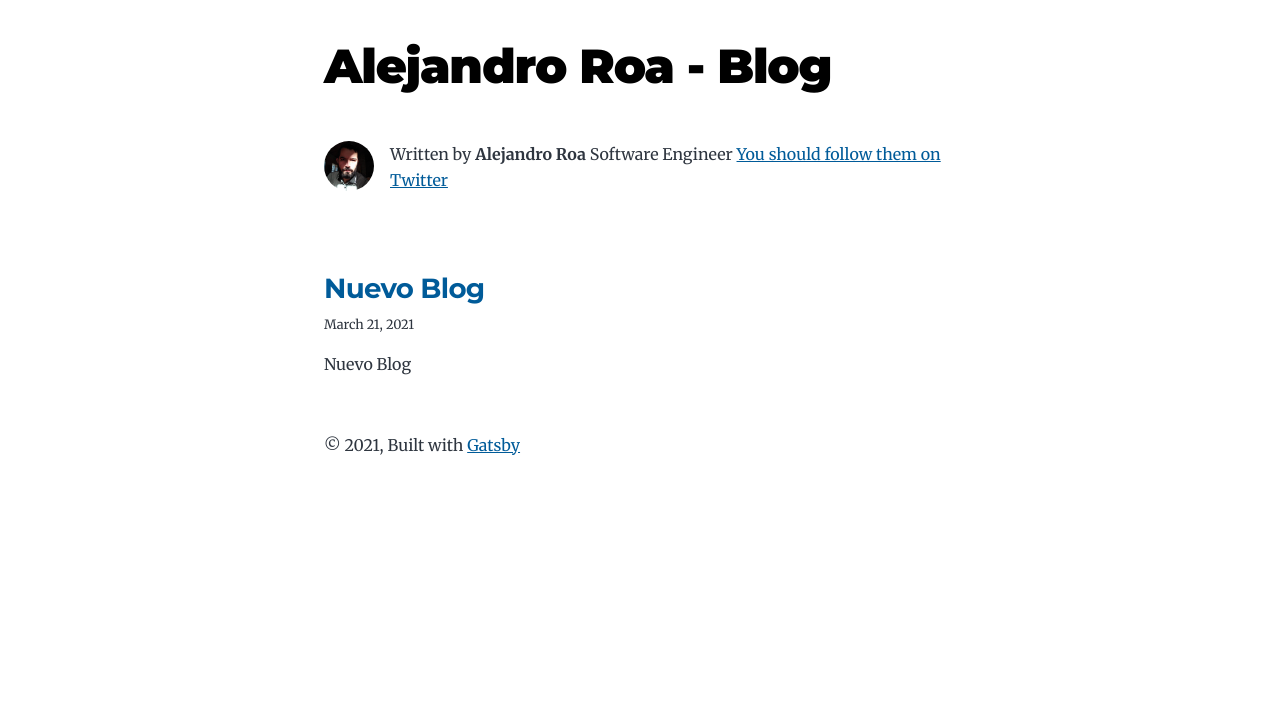
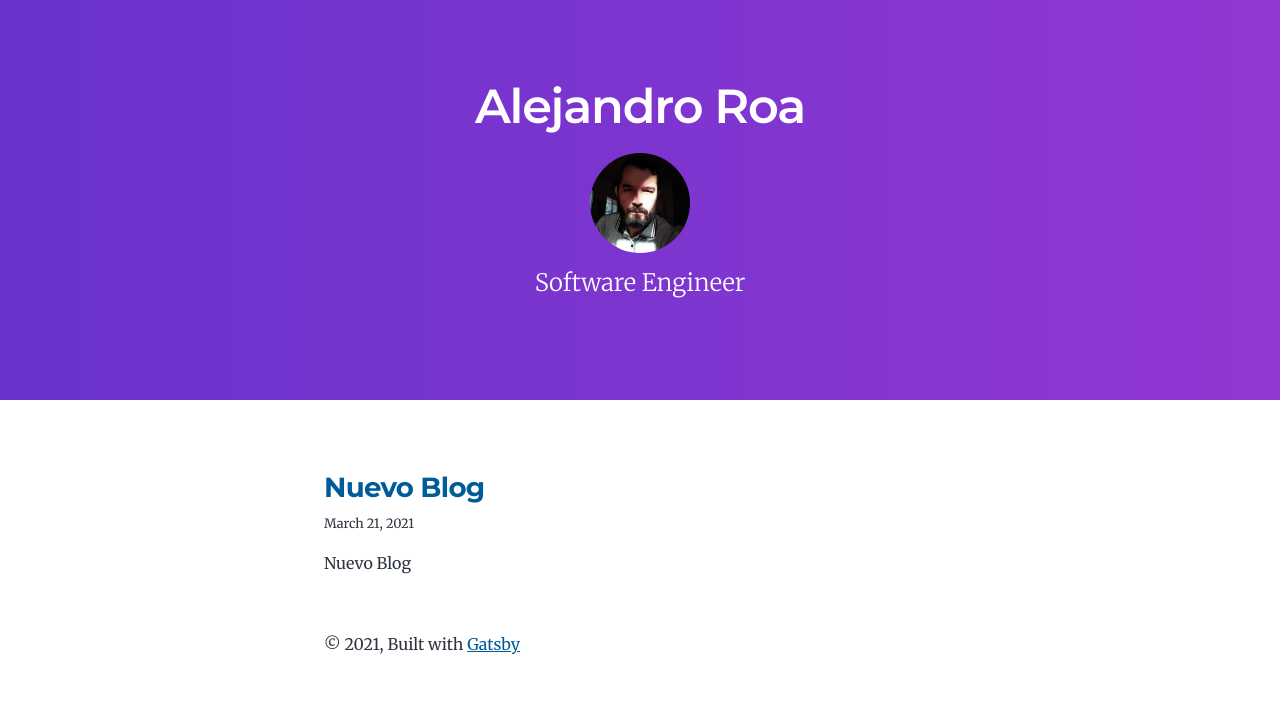
Before and after one commit to Alejandro04/BlogAlejo2021Gatsby, a Gatsby site: page / in a window 1280 px wide. Built offline with nearby package versions, Linux system fonts and the light colour scheme; Gatsby itself is replaced by a stand-in of ours.

Commit message:
best design

```diff
--- a/gatsby-config.js
+++ b/gatsby-config.js
@@ -1,12 +1,12 @@
 module.exports = {
   siteMetadata: {
-    title: `Alejandro Roa - Blog`,
+    title: `Alejandro Roa`,
     author: {
       name: `Alejandro Roa`,
       summary: `Software Engineer`,
     },
-    description: `Aprenderemos Javascript, Typescript, React.js, Angular, Node.js, Patrones de diseño y otros.`,
-    siteUrl: `https://alejandroroa2021`,
+    description: `Aprenderemos Javascript, Typescript, React.js, Angular, Node.js, Nest.js y otros.`,
+    siteUrl: `https://alejodev.com`,
     social: {
       twitter: `alejandroroa04`,
     },
--- a/src/components/layout.js
+++ b/src/components/layout.js
@@ -1,5 +1,6 @@
 import * as React from "react"
 import { Link } from "gatsby"
+import { StaticImage } from "gatsby-plugin-image"
 
 const Layout = ({ location, title, children }) => {
   const rootPath = `${__PATH_PREFIX__}/`
@@ -8,21 +9,41 @@ const Layout = ({ location, title, children }) => {
 
   if (isRootPath) {
     header = (
+      <div>
         <h1 className="main-heading">
           <Link to="/">{title}</Link>
         </h1>
+        <StaticImage
+          className="bio-avatar"
+          layout="fixed"
+          formats={["AUTO", "WEBP", "AVIF"]}
+          src="../images/profile-pic.png"
+          width={100}
+          height={100}
+          quality={95}
+          alt="Alejandro Roa"
+        />
+        <p>Software Engineer</p>
+      </div>
     )
   } else {
     header = (
+      <div className="title-internal-page">
         <Link className="header-link-home" to="/">
           {title}
         </Link>
+      </div>
     )
   }
 
   return (
+    <div>
+      <div className="new-header-section">
+        <div className="new-header-title">
+          <div>{header}</div>
+        </div>
+      </div>
       <div className="global-wrapper" data-is-root-path={isRootPath}>
-      <header className="global-header">{header}</header>
         <main>{children}</main>
         <footer>
           © {new Date().getFullYear()}, Built with
@@ -30,6 +51,7 @@ const Layout = ({ location, title, children }) => {
           <a href="https://www.gatsbyjs.com">Gatsby</a>
         </footer>
       </div>
+    </div>
   )
 }
 
--- a/src/pages/index.js
+++ b/src/pages/index.js
@@ -13,11 +13,8 @@ const BlogIndex = ({ data, location }) => {
     return (
       <Layout location={location} title={siteTitle}>
         <SEO title="All posts" />
-        <Bio />
         <p>
-          No blog posts found. Add markdown posts to "content/blog" (or the
-          directory you specified for the "gatsby-source-filesystem" plugin in
-          gatsby-config.js).
+          No blog posts found.
         </p>
       </Layout>
     )
@@ -26,7 +23,6 @@ const BlogIndex = ({ data, location }) => {
   return (
     <Layout location={location} title={siteTitle}>
       <SEO title="All posts" />
-      <Bio />
       <ol style={{ listStyle: `none` }}>
         {posts.map(post => {
           const title = post.frontmatter.title || post.fields.slug
--- a/src/style.css
+++ b/src/style.css
@@ -331,3 +331,44 @@ a:focus {
     list-style-position: inside;
   }
 }
+
+.new-header-section{
+  background: rgb(99,43,203);
+  background: linear-gradient(90deg, rgba(99,43,203,0.9640231092436975) 0%, rgba(166,57,212,1) 150%, rgba(166,57,212,1) 250%);
+  width: 100%;
+  height: 400px;
+}
+.new-header-title{
+  text-align: center;
+  position: relative;
+  top: 80px;
+}
+.new-header-title p, .new-header-title h1 a{
+  color: #fff;
+  font-weight: 600 !important;
+}
+.new-header-title .header-link-home{
+  color: #fff;
+}
+.new-header-title .header-link-home{
+  font-size: 2em !important;
+}
+.new-header-title p{
+  font-size: 1.5em;
+  font-weight: 100 !important;
+  margin-top: 10px !important;
+}
+.new-header-title .bio-avatar{
+  text-align: center;
+  margin: auto;
+  margin-top: 20px;
+}
+.new-layout{
+  width: 60%;
+  margin: auto;
+}
+.title-internal-page{
+  text-align: center;
+  position: relative;
+  top: 80px;
+}
--- a/src/templates/blog-post.js
+++ b/src/templates/blog-post.js
@@ -1,7 +1,6 @@
 import * as React from "react"
 import { Link, graphql } from "gatsby"
 
-import Bio from "../components/bio"
 import Layout from "../components/layout"
 import SEO from "../components/seo"
 
@@ -11,7 +10,7 @@ const BlogPostTemplate = ({ data, location }) => {
   const { previous, next } = data
 
   return (
-    <Layout location={location} title={siteTitle}>
+    <Layout location={location} title={post.frontmatter.title}>
       <SEO
         title={post.frontmatter.title}
         description={post.frontmatter.description || post.excerpt}
@@ -22,7 +21,6 @@ const BlogPostTemplate = ({ data, location }) => {
         itemType="http://schema.org/Article"
       >
         <header>
-          <h1 itemProp="headline">{post.frontmatter.title}</h1>
           <p>{post.frontmatter.date}</p>
         </header>
         <section
@@ -31,7 +29,6 @@ const BlogPostTemplate = ({ data, location }) => {
         />
         <hr />
         <footer>
-          <Bio />
         </footer>
       </article>
       <nav className="blog-post-nav">
```
Lines whose indentation alone changed are shown as unchanged.
